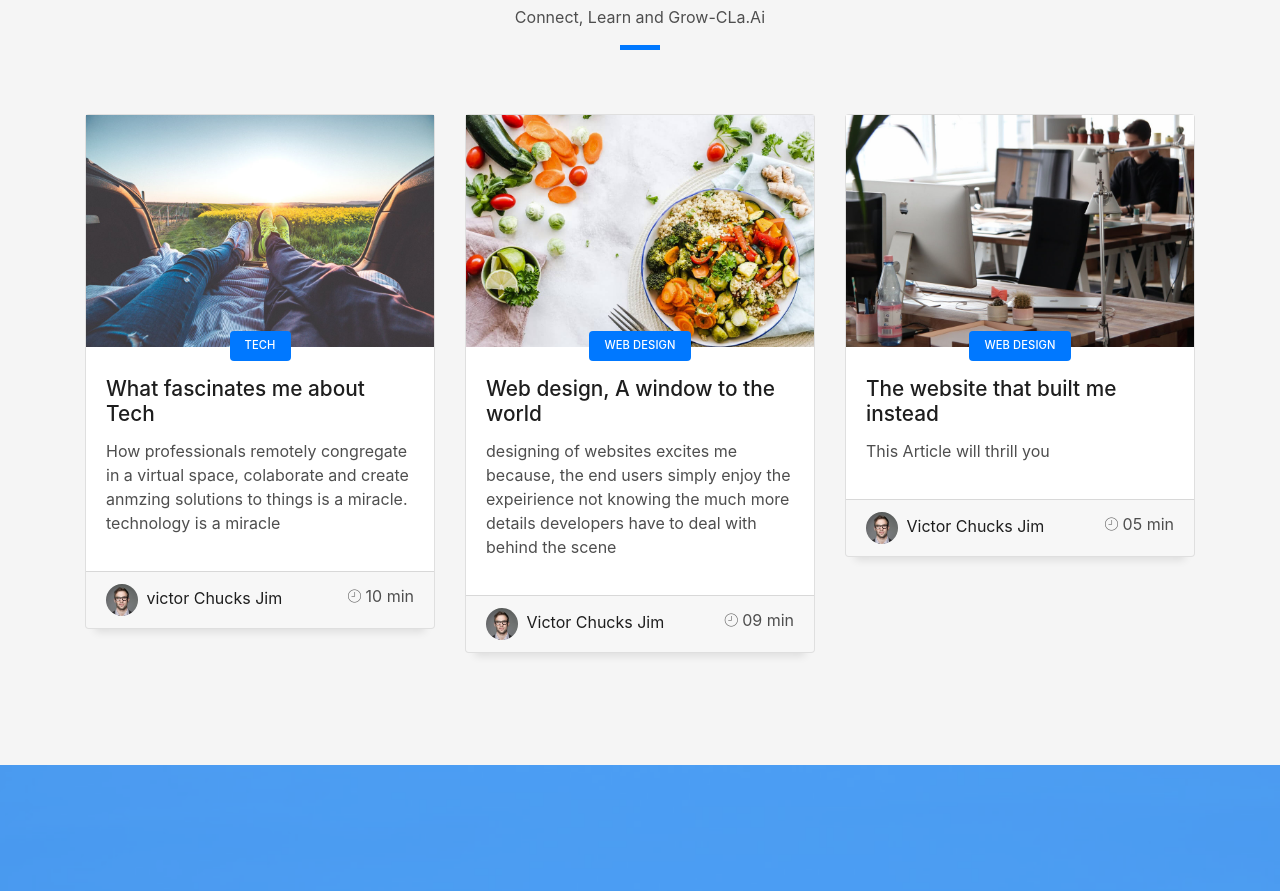
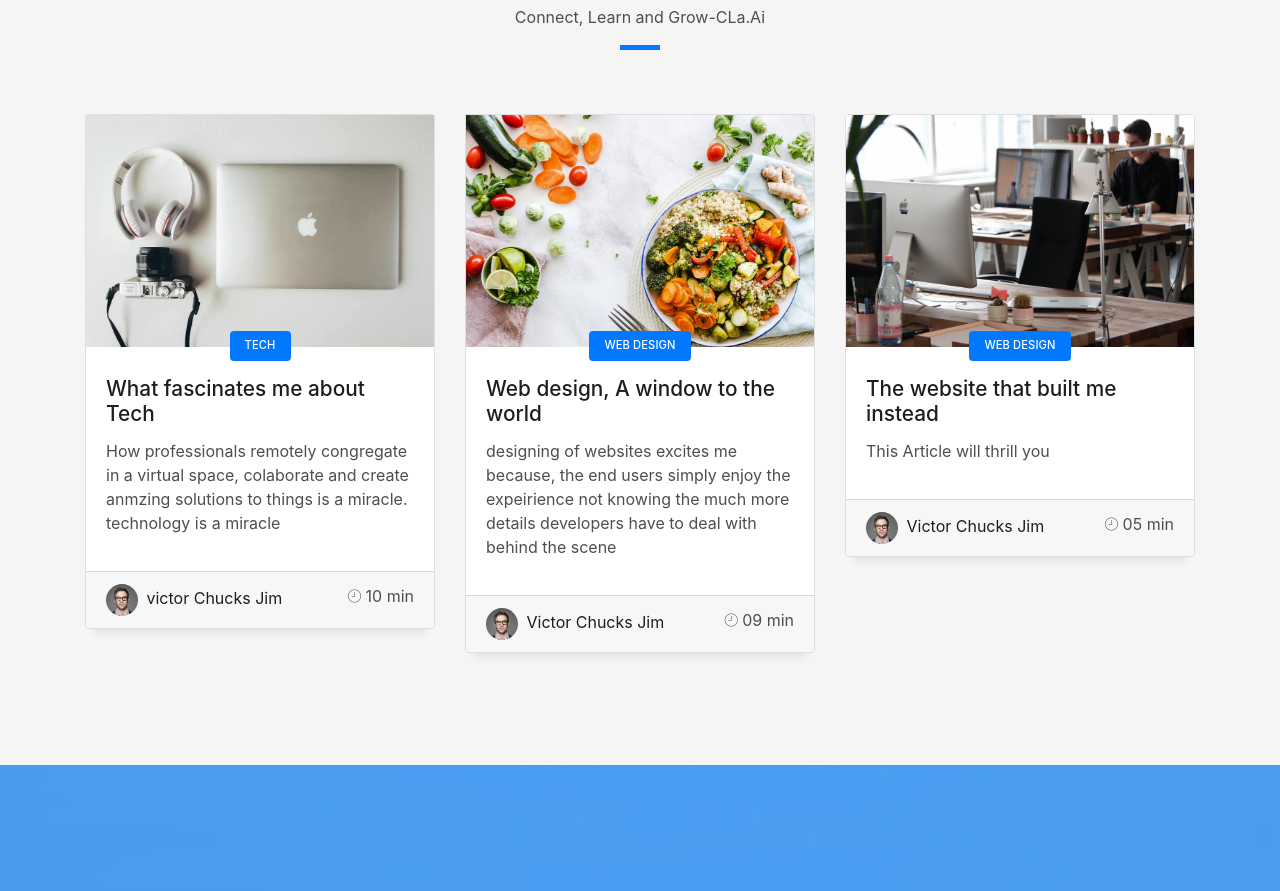
Before and after one commit to MrVicsingsBot/thefuturist, a plain HTML site: page index.html in a window 1280 px wide. Shown: the part 4598-5489 px from the top of the page. Drawn offline with Linux system fonts and the light colour scheme; files whose address does not match are found by name.

Commit message:
added a new phot to replace blog image

```diff
--- a/index.html
+++ b/index.html
@@ -583,7 +583,7 @@
           <div class="card card-blog">
             <div class="card-img">
               <!--add clag .ai images here -->
-              <a href="blog-single.html"><img src="img/post-1.jpg" alt="" class="img-fluid"></a>
+              <a href="blog-single.html"><img src="img/CLAG.jpg" alt="" class="img-fluid"></a>
             </div>
             <div class="card-body">
               <div class="card-category-box">
```
Also changed, not shown: img/CLAG.jpg (added).
